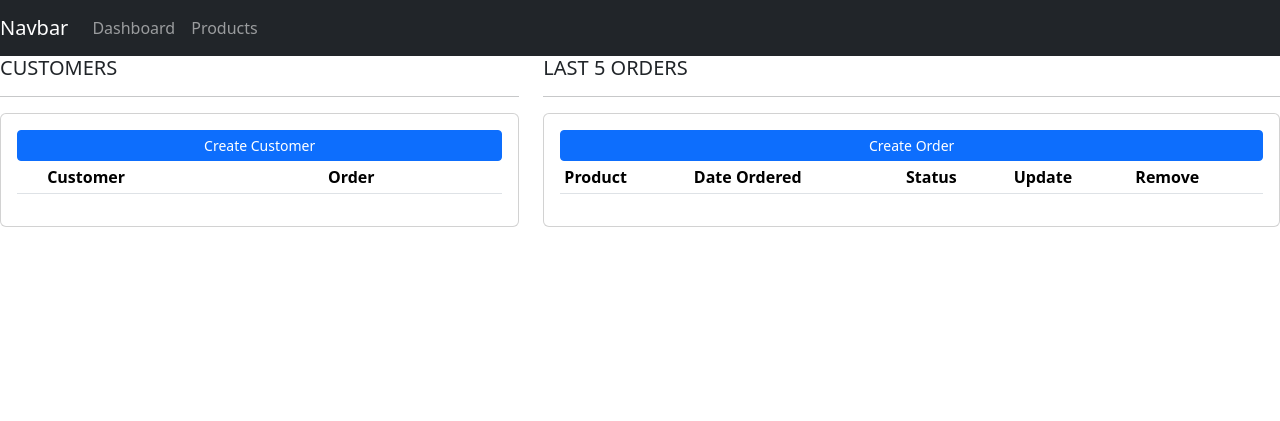
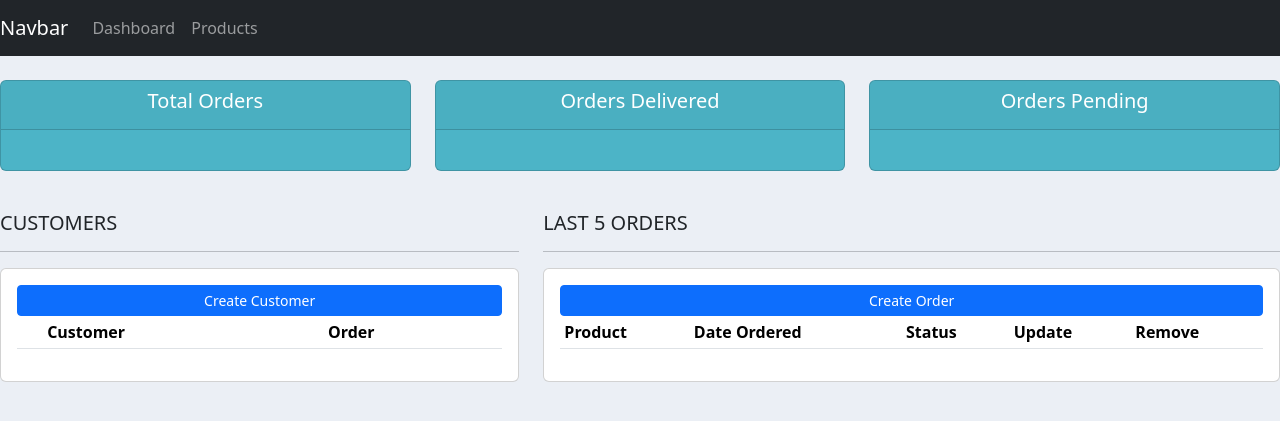
Before and after one commit to beeryani/Customer-Management-Platform, a Django app: page / in a window 1280 px wide. Shown: the top 421 px of the page. Run offline with Django 4.2, Linux system fonts and the light colour scheme; lists and menus that the app fills with data are empty.

Commit message:
- add styling and integrate components

```diff
--- a/accounts/templates/accounts/dashboard.html
+++ b/accounts/templates/accounts/dashboard.html
@@ -5,6 +5,9 @@
 {% endblock %}
 
 {% block content %}
+
+{% include 'accounts/status.html' %}
+<br>
 <div class="row">
     <div class="col-md-5">
         <h5>CUSTOMERS</h5>
--- a/accounts/templates/accounts/main.html
+++ b/accounts/templates/accounts/main.html
@@ -7,6 +7,22 @@
         {% block title %}
 
         {% endblock %}
+    <style>
+        #logo{
+        }
+        body{
+            background-color: #ebeff5;
+        }
+        #total-orders{
+            background-color: #4cb4c7;
+        }
+        #orders-delivered{
+            background-color: #4cb4c7;
+        }
+        #orders-pending{
+            background-color: #4cb4c7;
+        }
+    </style>
     </head>
     <body>
         {% include 'accounts/navbar.html' %}
```
